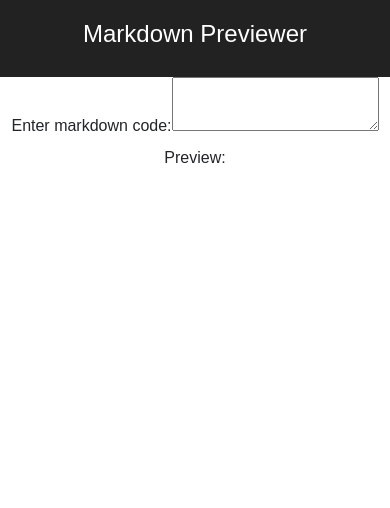
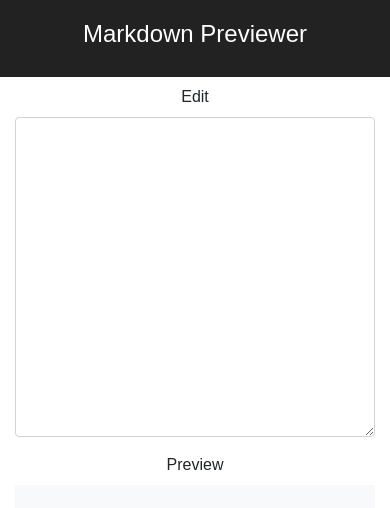
Before and after one commit to sfiquet/md-preview, a React (Create React App) app: page / in a window 390 px wide. Shown: the top 508 px of the page. Built offline with nearby package versions, Linux system fonts and the light colour scheme.

Commit message:
Add MDEditor component with basic responsive styling

```diff
--- a/src/App.js
+++ b/src/App.js
@@ -1,4 +1,5 @@
 import React, { Component } from 'react';
+import MDEditor from './MDEditor';
 import './App.css';
 
 class App extends Component {
@@ -8,15 +9,8 @@ class App extends Component {
         <header className="App-header">
           <h1 className="App-title">Markdown Previewer</h1>
         </header>
-        <main>
-          <div>
-            <label htmlFor="editor">Enter markdown code:</label>
-            <textarea id="editor" name="editor" />
-          </div>
-          <div>
-            <label htmlFor="preview">Preview:</label>
-            <div id="preview"></div>
-          </div>
+        <main className="container pt-2">
+          <MDEditor></MDEditor>
         </main>
       </div>
     );
--- /dev/null
+++ b/src/MDEditor.css
@@ -0,0 +1,9 @@
+.MDEditor-textarea {
+  height: 20em;
+  min-height: 10em;
+}
+
+.MDEditor-preview {
+  min-height: 10em;
+  flex-grow: 1;
+}
--- /dev/null
+++ b/src/MDEditor.js
@@ -0,0 +1,23 @@
+import React, { Component } from 'react';
+import './MDEditor.css';
+
+class MDEditor extends Component {
+  render() {
+    return (
+      <div className="MDEditor">
+        <div className="row">
+          <div className="form-group col-12 col-lg-6 bg-white d-flex flex-column">
+            <label className="d-block" htmlFor="editor">Edit</label>
+            <textarea className="MDEditor-textarea form-control w-100" id="editor" name="editor" />
+          </div>
+        <div className="form-group col-12 col-lg-6 bg-white d-flex flex-column">
+          <label className="d-block" htmlFor="preview">Preview</label>
+          <div className="MDEditor-preview w-100 bg-light" id="preview"></div>
+        </div>
+        </div>
+      </div>
+    );
+  }
+}
+
+export default MDEditor;
```
